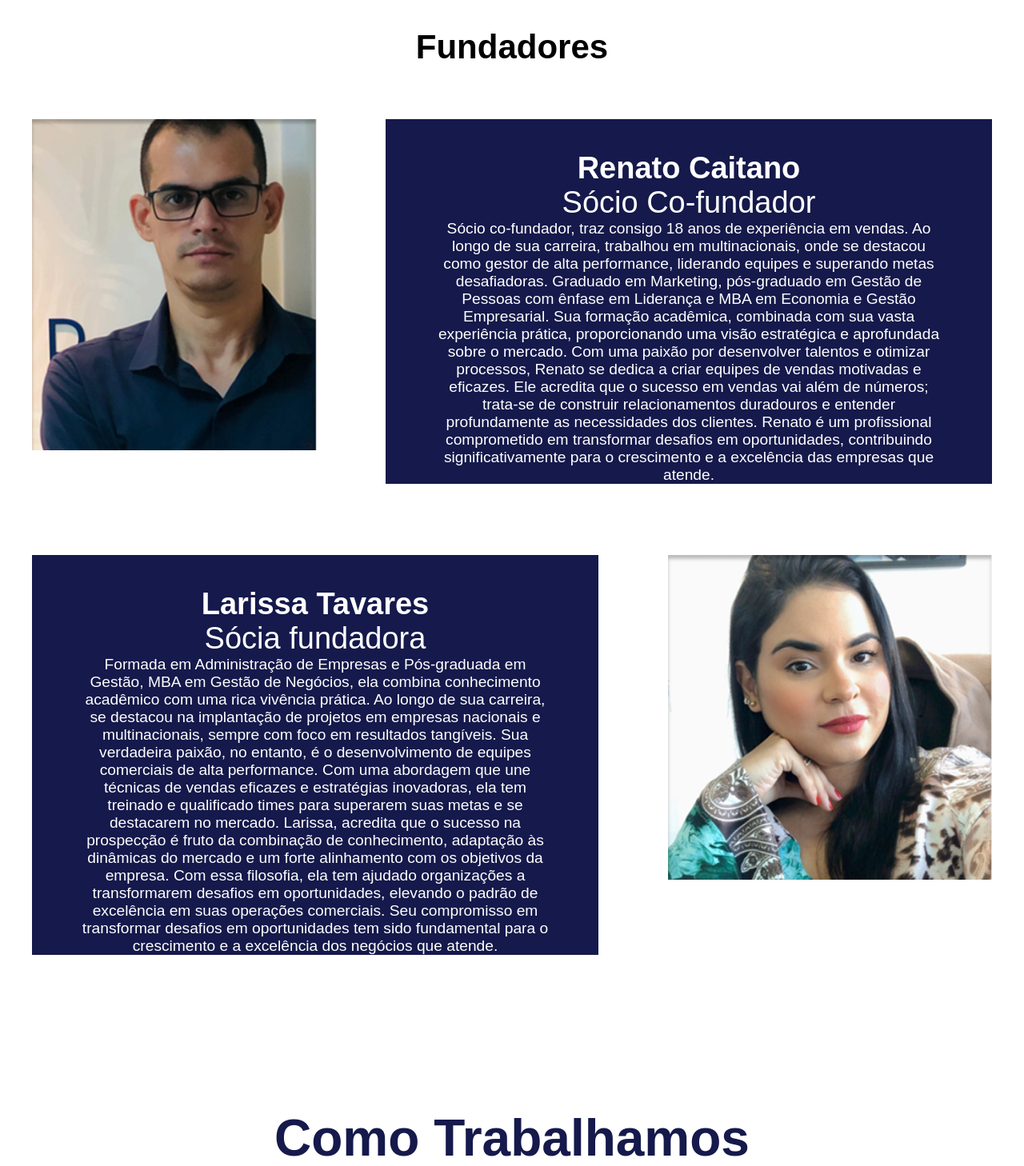
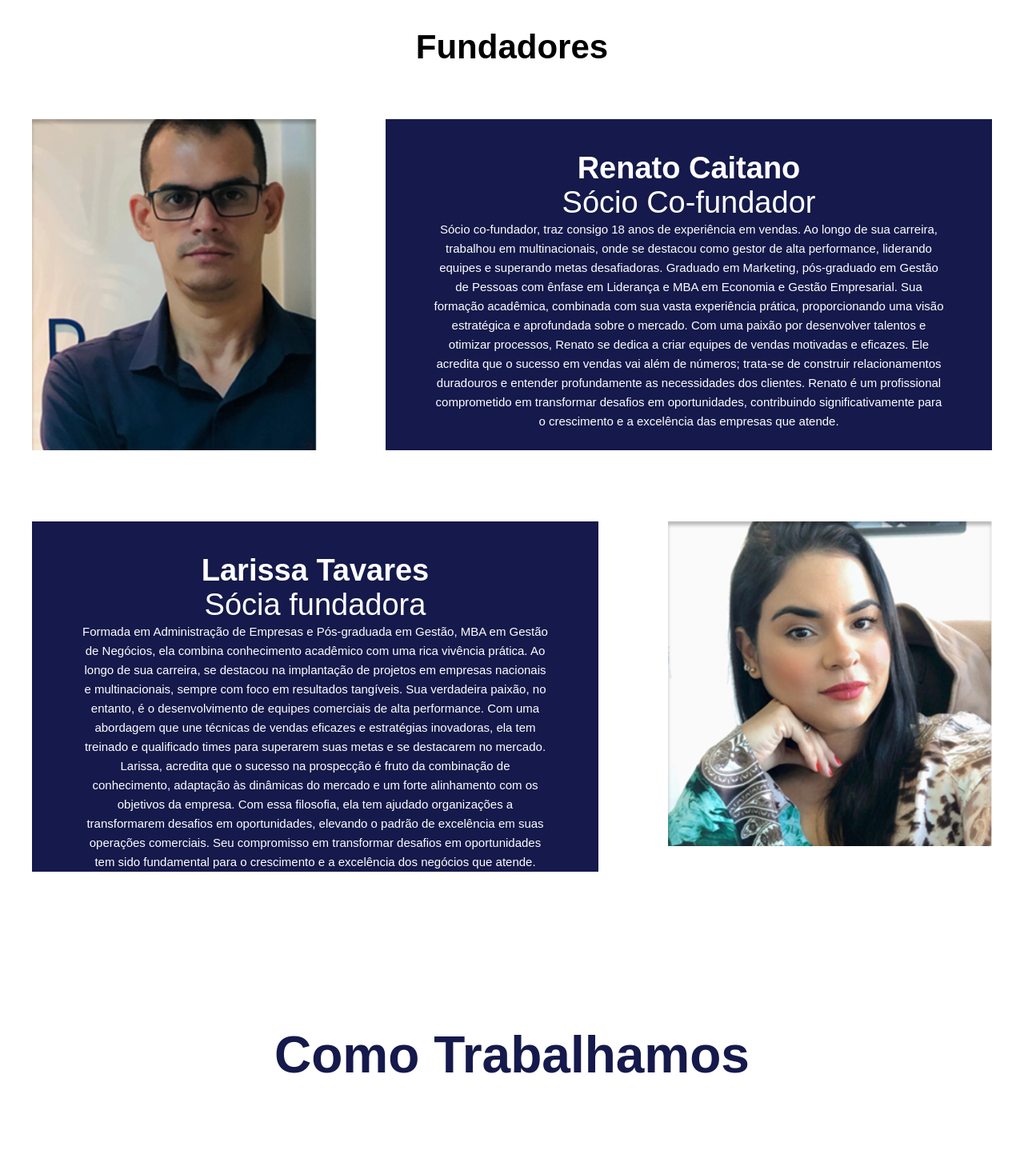
Before and after one commit to Beets-Jr/Assertive, a PHP site: page /HTML/SobreNos.html in a window 1280 px wide. Shown: the part 819-2277 px from the top of the page at 80% size. Run offline with PHP 8.4, Linux system fonts and the light colour scheme; some web fonts are replaced.

Commit message:
Update sobreNos.css

```diff
--- a/CSS/sobreNos.css
+++ b/CSS/sobreNos.css
@@ -475,17 +475,25 @@ h3 {
 .information-container {
     display: flex;
     align-items: center;
-    flex: 1;
     justify-content: center;
-    align-items: center;
     width: 100%;
-    height: 100%;
+    max-width: 1200px;
+    margin: 0 auto;
+    gap: 40px;
+
 }
 
 .information-container p {
     display: block;
-    font-size: clamp(10px, 1.5vw, 30px) !important;
+    font-size: clamp(18px, 1.1vw, 50px) !important;
+    line-height: 1.6;
 
+}
+
+@media (max-width: 2200px) {
+    .information-container p {
+        font-size: 15px !important;
+    }
 }
 
 .inria-sans-bold {
```
